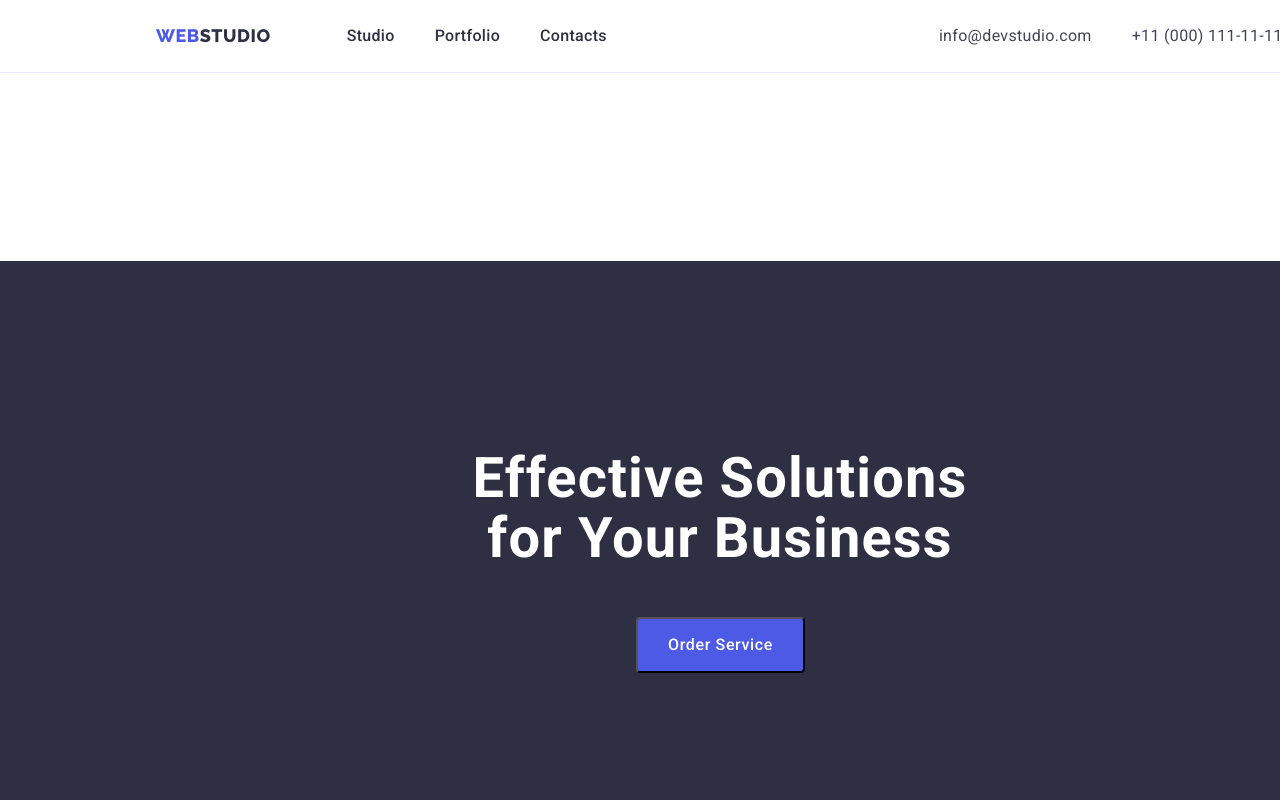
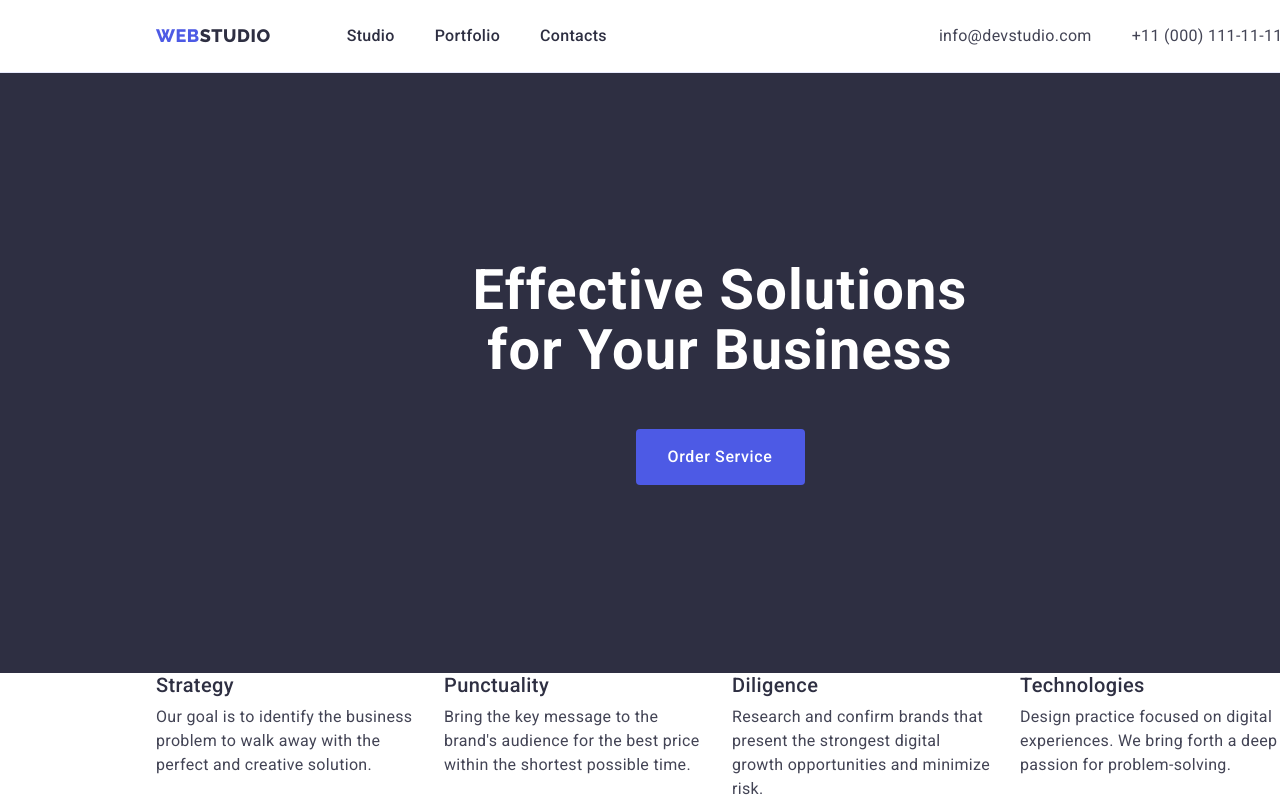
Before and after one commit to BendelVolodymyr/goit-markup-hw-03, a plain HTML site: page index.html in a window 1280 px wide. Shown: the top 800 px of the page. Drawn offline with Linux system fonts and the light colour scheme.

Commit message:
section one

```diff
--- a/css/styles.css
+++ b/css/styles.css
@@ -107,11 +107,11 @@ h6 {
 /* ========section one (wrapper)=========== */
 
 .section-one {
-    padding: 188px 0;
+    background-color: var(--color-main);
 }
 
-.wrapper {
-    background-color: var(--color-main);
+div.wrapper {
+    padding: 188px 0;
 }
 
 .wrapper-content {
@@ -120,8 +120,8 @@ h6 {
     text-align: center;
     letter-spacing: 0.02em;
     color: #ffffff;
-
-    padding: 188px 472px 48px 472px;
+    max-width: 496px;
+    margin: 0 auto 0 auto;
 }
 
 .wrapper-content-button {
@@ -133,10 +133,12 @@ h6 {
     letter-spacing: 0.04em;
     color: #ffffff;
     cursor: pointer;
-    width: 169px;
+    min-width: 169px;
     height: 56px;
-    margin: 0px 635px 185px 636px;
+    border: none;
     border-radius: 4px;
+    display: block;
+    margin: 48px auto 0 auto;
 }
 
 .wrapper-content-button:hover {
--- a/index.html
+++ b/index.html
@@ -42,7 +42,7 @@
     <main class="">
         <!-- section 1  (wrapper)-->
         <section class="section-one">
-            <div class="wrapper">
+            <div class="wrapper container">
                 <h1 class="wrapper-content">Effective Solutions for Your Business</h1>
                 <button class="wrapper-content-button" type="button">Order Service</button>
             </div>
```
Also changed, not shown: portfolio.html (+11 -9 lines).
